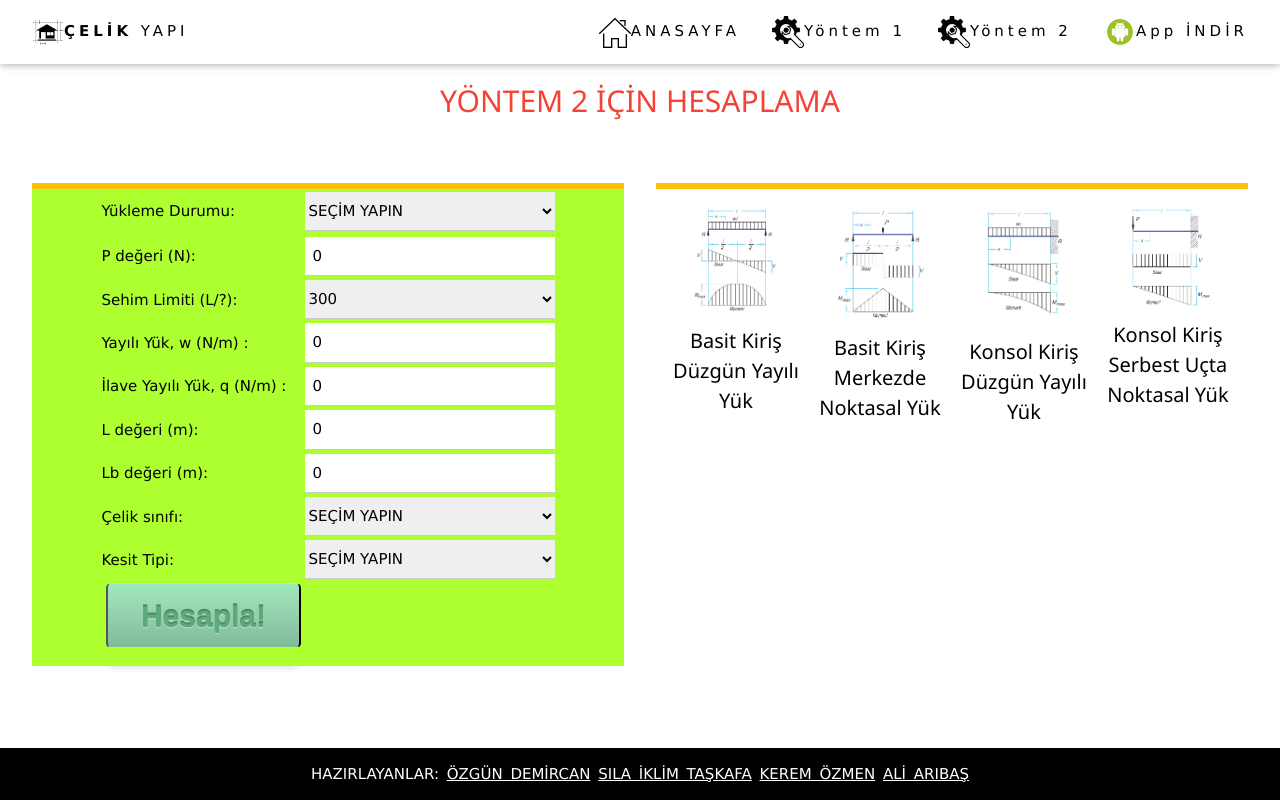
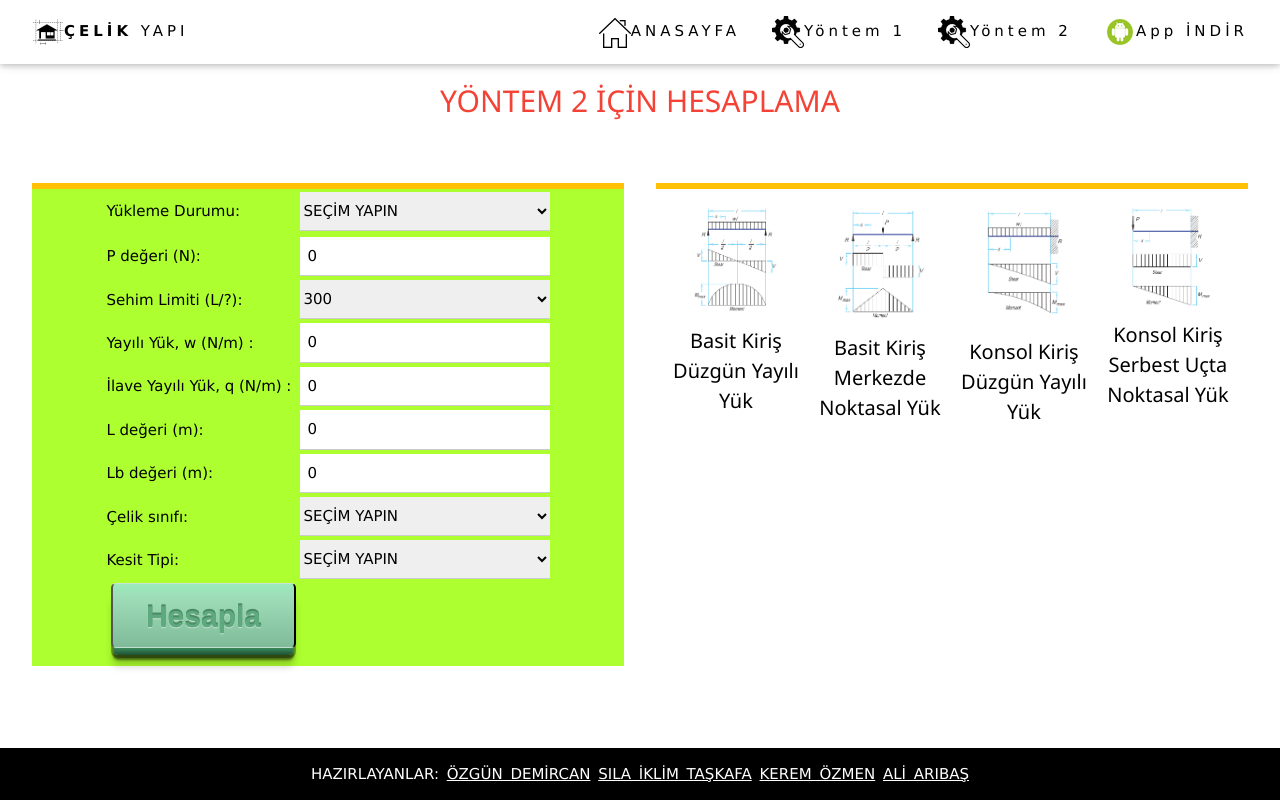
Before and after one commit to ozmen1/ProjeCelikKirisTasarim, a Flask app: page /yontem_2.html in a window 1280 px wide. Run offline with Flask 2, Linux system fonts and the light colour scheme; data that the repository does not hold is empty.

Commit message:
Update yontem_2.html

```diff
--- a/templates/yontem_2.html
+++ b/templates/yontem_2.html
@@ -107,7 +107,7 @@
 
   <!--   <div class="w3-center w3-yellow w3-padding-10">
 
-    <form action="/yontem_2" method="post" style="background-color:greenyellow; position: relative; z-index:-1;">
+    <form action="/yontem_2" method="post" style="background-color:greenyellow;">
       <table style="margin: auto;">
         <tr>
           <td><label for="yuk_dur">Yükleme Durumu:</label></td>
@@ -212,7 +212,7 @@
   <div class="w3-row w3-container" style="margin:50px 0">
     <div class="w3-half w3-container">
       <div class="w3-topbar w3-border-amber">
-        <form action="/yontem_2" method="post" style="background-color:greenyellow;">
+        <form action="/yontem_2" method="post" style="background-color:greenyellow; position: relative; z-index:0;">
           <table style="margin: auto;">
             <tr>
               <td><label for="yuk_dur">Yükleme Durumu:</label></td>
@@ -290,7 +290,7 @@
             <tr>
               <td>
                 <div class="container">
-                  <button class="button">Hesapla!</button>
+                  <button class="button">Hesapla</button>
                 </div>
               </td>
             </tr>
```
